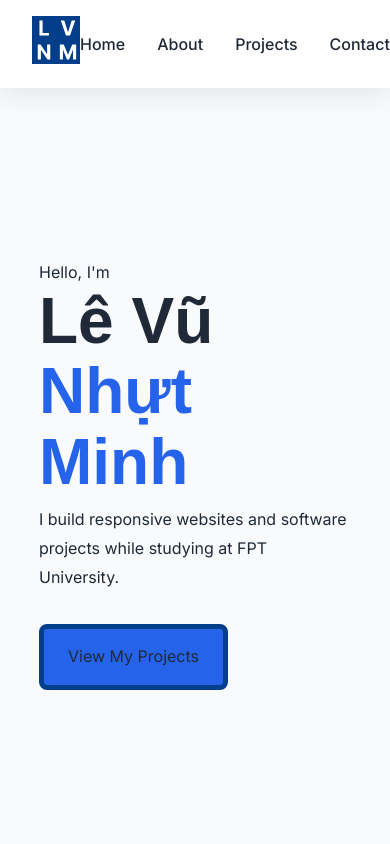
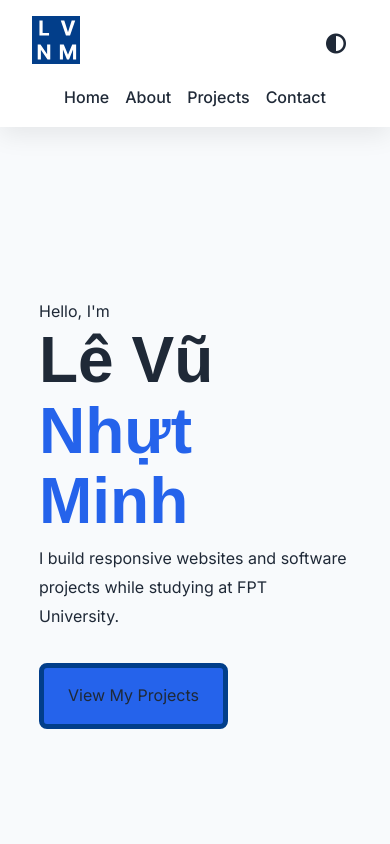
Before and after one commit to AGuyNamedMinh/WD4E-Capstone, a plain HTML site: page index.html in a window 390 px wide. Shown: the top 844 px of the page. Drawn offline with Linux system fonts and the light colour scheme; a web font is replaced by a local one.

Commit message:
Refactored navbar structure for improved responsiveness and styling.

```diff
--- a/css/styles.css
+++ b/css/styles.css
@@ -370,10 +370,59 @@
 
 .project-content{
 
-    padding:2rem;
+    padding: 2rem;
 
 }
 
 footer {
     text-align: center;
 }
+
+@media (max-width: 768px) {
+
+.navbar {
+
+    display: flex;
+
+    flex-direction: column;
+
+}
+
+.navbar-top {
+        display: flex;
+
+        align-items: center;
+
+        justify-content: space-between;
+
+        width: 100%;
+    }
+
+.logo {
+    margin-right: auto;
+}
+
+#theme-toggle {
+    margin-left: auto;
+
+    display: flex;
+
+    align-items: center;
+
+    justify-content: center;
+
+}
+
+.nav-links {
+    width: 100%;
+
+    display: flex;
+
+    justify-content: center;
+
+    gap: 1rem;
+
+    margin-top: 0.75rem;
+}
+
+}
--- a/index.html
+++ b/index.html
@@ -13,27 +13,24 @@
 <body>
     <header>
         <nav class="navbar">
-            <a href="#home" class="logo">
-                <img src="images/WD4E - Capstone Logo.svg" alt="Lê Vũ Nhựt Minh Logo">
-            </a>
-
+            <div class="navbar-top">
+                <a href="#home" class="logo">
+                    <img src="images/WD4E - Capstone Logo.svg" alt="Lê Vũ Nhựt Minh Logo">
+                </a>
+                <button id="theme-toggle" aria-label="Toggle Theme" title="Toggle Theme">
+                    <i id="theme-icon" class="fa-solid fa-circle-half-stroke"></i>
+                </button>
+            </div>
             <ul class="nav-links">
                 <li><a href="#home">Home</a></li>
                 <li><a href="#about">About</a></li>
                 <li><a href="#projects">Projects</a></li>
                 <li><a href="#contact">Contact</a></li>
             </ul>
-
-            <button id="theme-toggle" aria-label="Toggle Theme" title="Toggle Theme">
-                <i id="theme-icon" class="fa-solid fa-circle-half-stroke"></i>
-            </button>
         </nav>
     </header>
-
     <main>
-
         <section id="home" class="hero">
-
             <div class="hero-content">
                 <p class="hero-greeting">Hello, I'm</p>
                 <h1>Lê Vũ <span id="first-name">Nhựt Minh</span></h1>
@@ -45,7 +42,6 @@
                 </a>
             </div>
         </section>
-
         <section id="about">
             <div class="container">
                 <h2>About Me</h2>
@@ -68,7 +64,6 @@
                 </p>
                 </div>
         </section>
-
         <section id="projects">
             <h2>Featured Projects</h2>
             <p>This section showcases all of my original works made during my studies. Click on the image to see them in full size.</p>
@@ -89,7 +84,6 @@
                         <a href="https://github.com/AGuyNamedMinh/WD4E_Introduction_to_HTML5_Final_Project" target="_blank" class="btn"><i class="fa-brands fa-github"></i> Repository</a>
                     </div>
                 </article>
-
                 <article class="project-card">
                     <a href="images/computer_hardware_showcase.png"
                     data-lightbox="computer_hardware_showcase"
@@ -108,7 +102,6 @@
                         <a href="https://github.com/AGuyNamedMinh/WD4E_Introduction_to_CSS3/tree/main/CSS-week4-FinalProject" target="_blank" class="btn"><i class="fa-brands fa-github"></i> Repository</a>
                     </div>
                 </article>
-
                 <article class="project-card">
                     <a href="images/vietnamese_landmarks_photo_gallery.png"
                     data-lightbox="vietnamese_landmarks_photo_gallery"
@@ -128,7 +121,6 @@
                         <a href="https://github.com/AGuyNamedMinh/WD4E-Advanced_Styling_with_Responsive_Design/tree/main/RD-week4-final_project_completed" target="_blank" class="btn"><i class="fa-brands fa-github"></i> Repository</a>
                     </div>
                 </article>
-
                 <article class="project-card">
                     <a href="images/photo_gallery_of_my_cats.png" data-lightbox="photo_gallery_of_my_cats" data-title="A PC view screenshot of the Photo Gallery of My Cats project">
                         <img src="images/photo_gallery_of_my_cats.png" alt="Screenshot of the Photo Gallery of My Cats project">
@@ -146,7 +138,6 @@
                         <a href="https://github.com/AGuyNamedMinh/WD4E_Interactivity_with_Javascript_Final_Project" target="_blank" class="btn"><i class="fa-brands fa-github"></i> Repository</a>
                     </div>
                 </article>
-
                 <article class="project-card">
                     <div class="project-content">
                         <h2>My Personal Portfolio</h2>
@@ -162,7 +153,6 @@
                 </article>
             </div>
         </section>
-
         <section id="contact">
             <h2>Contact Me</h2>
             <p>Feel free to reach out through the contact form below if you have any questions or opportunities!</p>
@@ -172,7 +162,6 @@
             </div>
         </section>
     </main>
-
     <footer>
         <p>Created by Lê Vũ Nhựt Minh.</p>
     </footer>
```
